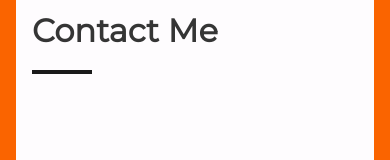
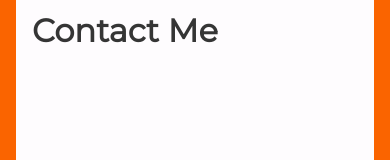
Before and after one commit to AndresLLogares/portfolio2026, a React (Vite) app: page / in a window 390 px wide. Both pictures are taken after a click on the button "Contact Me". Shown: the part 611-771 px from the top of the page. Built offline with nearby package versions, Linux system fonts and the light colour scheme; some icons are missing; a web font is replaced by a local one.

Commit message:
fix: update mobile 3

```diff
--- a/src/components/Contact.tsx
+++ b/src/components/Contact.tsx
@@ -12,7 +12,7 @@ export const Contact = () => {
 
   return (
     <Box
-      id="contact"
+      id="about"
       sx={{
         py: 10,
         backgroundColor: isMobile ? 'rgb(254, 252, 254, 1)' : 'rgb(254, 252, 254, 0.4)',
@@ -29,9 +29,8 @@ export const Contact = () => {
         >
           {ButtonsInfo.contactMe}
         </Typography>
-        <Box sx={{ width: '60px', height: '4px', bgcolor: 'primary.main', mb: 5 }} />
 
-        <Grid container spacing={4} sx={{ justifyContent: 'center' }}>
+        <Grid container spacing={4} sx={{ justifyContent: 'flex-start' }}>
           {/* El tamaño del Grid item es correcto */}
           <Grid container >
             {/* Este es el Box contenedor con flexWrap: 'wrap' */}
```
